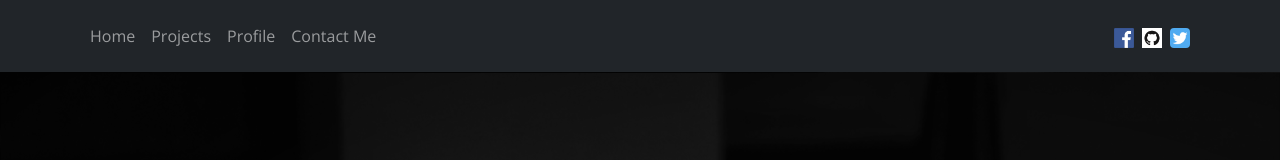
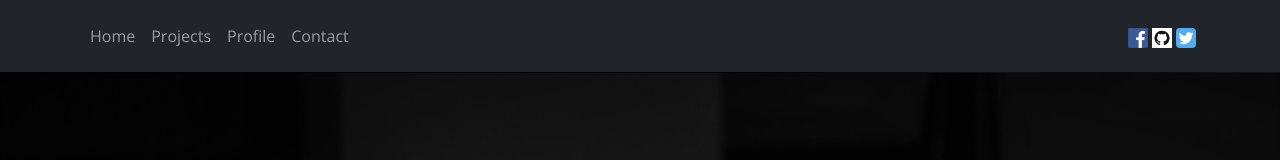
Before and after one commit to kliffordme/ford-developer, a React (Create React App) app: page / in a window 1280 px wide. Shown: the top 160 px of the page. Built offline with nearby package versions, Linux system fonts and the light colour scheme.

Commit message:
fixed logo

```diff
--- a/src/components/ProfileNavbar.js
+++ b/src/components/ProfileNavbar.js
@@ -11,17 +11,19 @@ export const ProfileNavbar = () => {
         <Nav.Link href="#home">Home</Nav.Link>
         <Nav.Link href="#projects">Projects</Nav.Link>
         <Nav.Link href="#profile">Profile</Nav.Link>
-        <Nav.Link href="#contact">Contact Me</Nav.Link>
+        <Nav.Link href="#contact">Contact</Nav.Link>
       </Nav>
-      <a href='https://www.facebook.com/klifford.orquillas/' className='mx-2' target="_blank">
+      <div id='logoContainer'>
+        <a href='https://www.facebook.com/klifford.orquillas/' id='logoAdjustments' target="_blank">
         <img src='facebook.png' id="navLogo"/>
         </a>
-      <a href='https://github.com/kliffordme' target="_blank">
+        <a href='https://github.com/kliffordme' id='logoAdjustments' target="_blank">
         <img src='github.png' id="navLogo"/>
         </a>
-      <a href='https://twitter.com/fordorq' className='mx-2' target="_blank">
+        <a href='https://twitter.com/fordorq' id='logoAdjustments' target="_blank">
         <img src='twitter.jpg' className='rounded' id="navLogo"  />
         </a>
+      </div>
       </Container>
     </Navbar>
 
--- a/src/index.css
+++ b/src/index.css
@@ -41,6 +41,11 @@ code {
 }
 
 
+#logoAdjustments{
+  margin: 2px;
+}
+
+
 #title{
   font-size: 2rem;
   font-weight: bold;
@@ -73,6 +78,7 @@ code {
 
 
 @media (min-width: 660px) {
+
   #home{
     background-image: url('/public/phoneprogram650.png');
     width: 100%;
```
Lines whose indentation alone changed are shown as unchanged.
